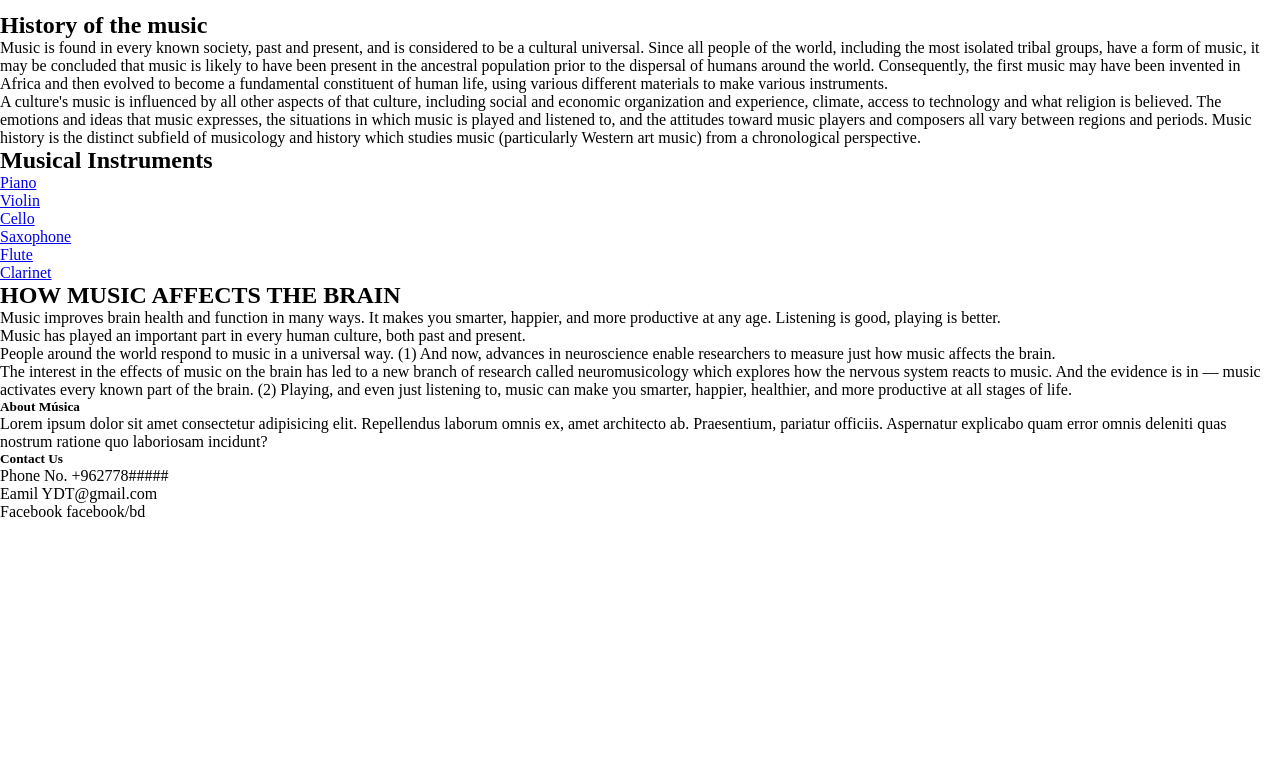
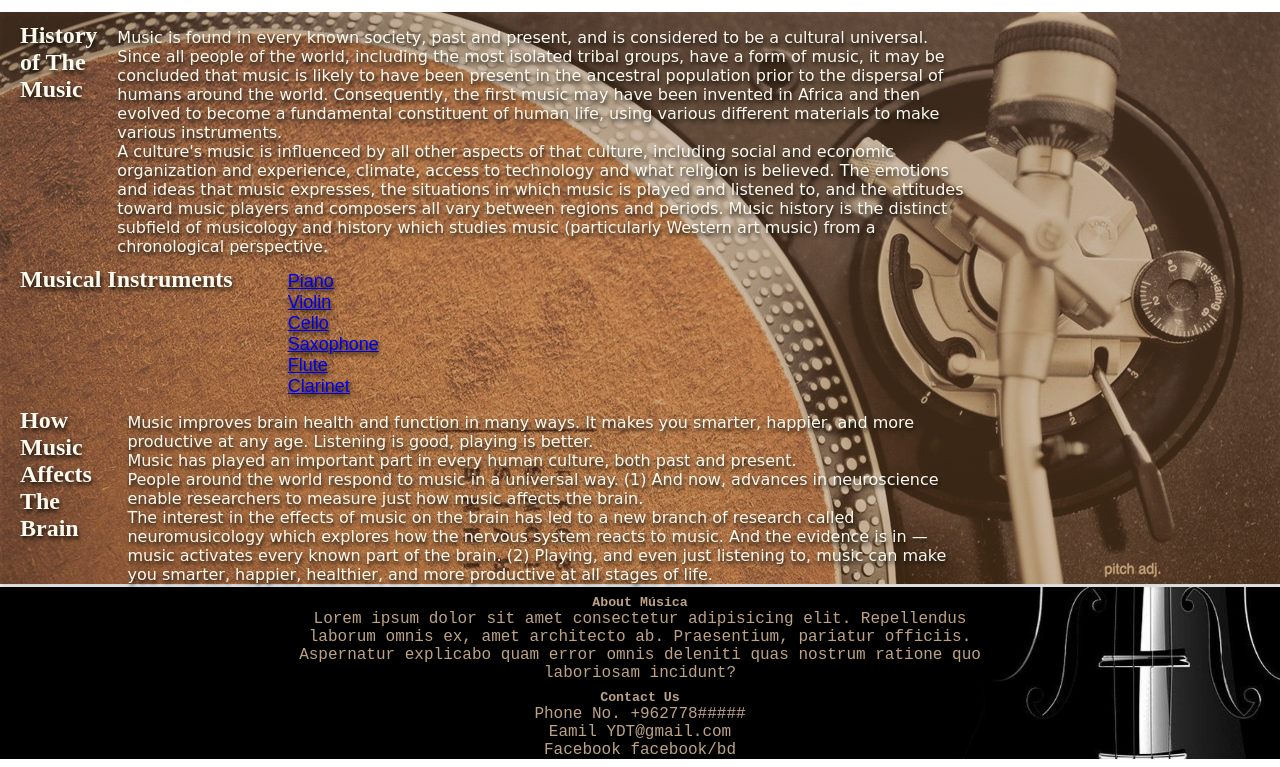
Before and after one commit to BasharDamen/music, a plain HTML site: page index.html in a window 1280 px wide. Shown: the part 62-829 px from the top of the page. Before the commit the page ends 800 px from the top, so only its background shows below. Drawn offline with Linux system fonts and the light colour scheme.

Commit message:
awdsawddss

```diff
--- a/index.html
+++ b/index.html
@@ -24,10 +24,10 @@
 		</div>
 	</header>
 	<main>
-		<section>
-			<div>
-				<h2> History of the music </h2>
-				<p> Music is found in every known society, past and present, and is considered to be a cultural universal. Since all
+		<section >
+			<div id="history">
+				<h2> History of The Music </h2>
+				<p class="article"> Music is found in every known society, past and present, and is considered to be a cultural universal. Since all
 					people of the world, including the most isolated tribal groups, have a form of music, it may be concluded that music
 					is likely to have been present in the ancestral population prior to the dispersal of humans around the world. Consequently,
 					the first music may have been invented in Africa and then evolved to become a fundamental constituent of human life,
@@ -39,9 +39,9 @@
 						art music) from a chronological perspective.
 				</p>
 			</div>
-			<div>
+			<div id="instru">
 				<h2> Musical Instruments </h2>
-				<ul>
+				<ul id="inlink">
 					<li> <a href="https://en.wikipedia.org/wiki/Piano" target="_blank"> Piano </a> </li>
 					<li> <a href="https://en.wikipedia.org/wiki/Violin" target="_blank"> Violin </a> </li>
 					<li> <a href="https://en.wikipedia.org/wiki/Cello" target="_blank"> Cello </a> </li>
@@ -51,9 +51,9 @@
 					<li> <a href="https://en.wikipedia.org/wiki/Clarinet" target="_blank"> Clarinet </a> </li>
 				</ul>
 			</div>
-			<div>
-				<h2> HOW MUSIC AFFECTS THE BRAIN </h2>
-				<p>
+			<div id="affects">
+				<h2> How Music Affects The Brain </h2>
+				<p class="article">
 					Music improves brain health and function in many ways. It makes you smarter, happier, and more productive at any age. Listening
 					is good, playing is better.<br>
           Music has played an important part in every human culture, both past and present.<br>
@@ -65,13 +65,13 @@
 
 	</main>
 <footer>
-<div>
+<div class="footer">
   <h5> About Música </h5>
   <p> Lorem ipsum dolor sit amet consectetur adipisicing elit. Repellendus laborum omnis ex, amet architecto ab. Praesentium, pariatur officiis. Aspernatur explicabo quam error omnis deleniti quas nostrum ratione quo laboriosam incidunt? </p>
 </div>
-<div>
+<div class="footer">
   <h5> Contact Us </h5>
-  <ul>
+  <ul id="footer">
     <li>Phone No. +962778##### </li>
 		<li>Eamil YDT@gmail.com</li>
 		<li>Facebook facebook/bd</li>
--- a/stylesheet.css
+++ b/stylesheet.css
@@ -40,3 +40,82 @@ body nav ul li{
     filter: brightness(1.5) blur(0px);
     text-transform: uppercase;
 }
+
+main {
+    background-image: url(466700_wallpaper-music-vinyl-music-vintage-wallpapers_2560x1600_h.jpg);
+    background-attachment: local;
+    background-position: inherit;
+}
+
+section {
+    background: linear-gradient(180deg, rgb(181 127 100 / 31%), #ba75464a);
+}
+
+h2 {
+    margin: 10px 20px;
+}
+
+div#history {
+    background-color: #8e611d1a;
+    color: floralwhite;
+    filter: drop-shadow(1px 3px 2px black);
+    display: flex;
+    align-items: baseline;
+}
+
+div#instru {
+    background-color: #8e611d1a;
+    color: floralwhite;
+    filter: drop-shadow(1px 3px 2px black);
+    display: flex;
+    align-items: baseline;
+}
+
+  ul#inlink {
+      margin: 0 35px;
+      display: flex;
+      flex-direction: column;
+      align-items: flex-start;
+      list-style: none;
+      font: menu;
+      font-size: large;
+}
+
+div#affects {
+    background-color: #8e611d1a;
+    color: floralwhite;
+    filter: drop-shadow(1px 3px 2px black);
+    display: flex;
+    align-items: baseline;
+}
+
+p.article {
+    margin: inherit;
+    margin-right: 304px;
+    font-family: cursive;
+}
+
+footer {
+    margin: 0 0 0 0;
+    background-size: 1851px;
+    background-image: url(867016_free-music-wallpapers-music-band-wallpapers-musician-wallpapers_2560x1600_h.jpg);
+    background-position: bottom;
+    background-position-y: 243px;
+    background-position-x: -211px;
+    border-top: outset;
+}
+
+.footer {
+    margin: 8px 296px;
+    display: flex;
+    flex-direction: column;
+    text-align: center;
+    color: #bda384;
+    font-size: inherit;
+    font: menu;
+    font-family: monospace;
+}
+
+ul#footer {
+    list-style: none;
+}
```
Also changed, not shown: 466700_wallpaper-music-vinyl-music-vintage-wallpapers_2560x1600_h.jpg (added), 867016_free-music-wallpapers-music-band-wallpapers-musician-wallpapers_2560x1600_h.jpg (added).
